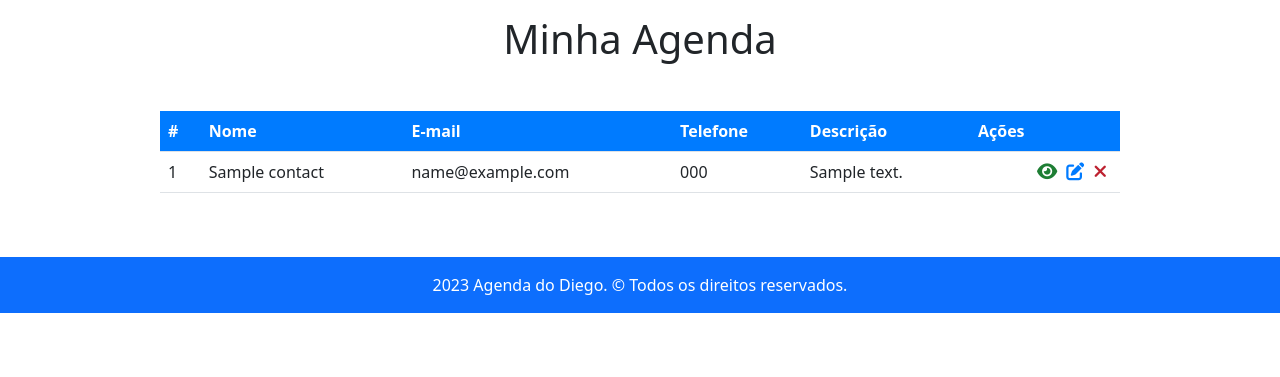
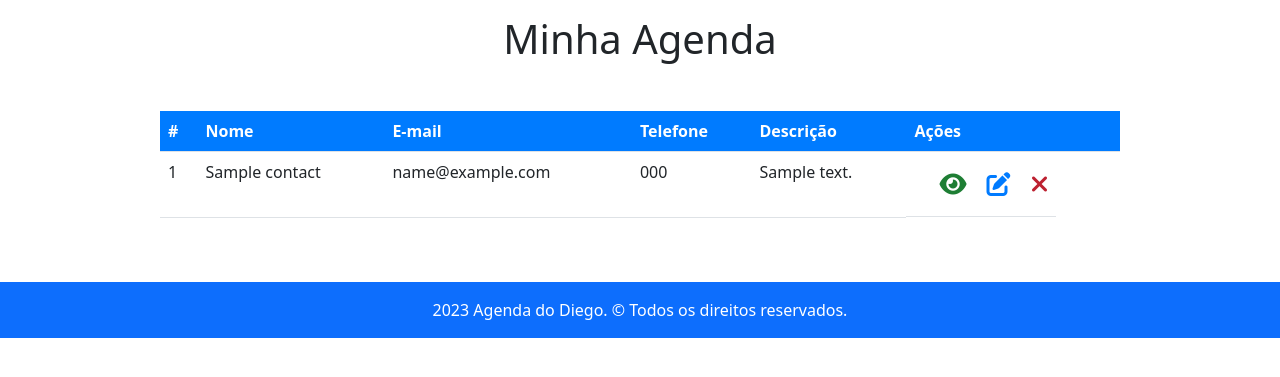
Before and after one commit to costaadiego1989/agenda_php, a PHP site: page / in a window 1280 px wide. Shown: the part 76-453 px from the top of the page. Run offline with PHP 8.4, Linux system fonts and the light colour scheme; tables that the repository leaves empty or names only in its code hold one stand-in row (values such as "Sample post"); some libraries are stand-ins or nearby versions.

Commit message:
feat: adicionado parte de delecao do user e projeto finalizado.

```diff
--- a/agenda/config/process.php
+++ b/agenda/config/process.php
@@ -48,6 +48,20 @@ if (!empty($data)) {
         } catch (PDOException $e) {
             echo "Error: " . $e->getMessage();
         }
+    } else if ($data["type"] == "delete") {
+        $id = $data["id"];
+
+        $query = "DELETE FROM contacts WHERE id = :id";
+        $smtm = $conn->prepare($query);
+        $smtm->bindParam(":id", $id);
+
+        try {
+            $smtm->execute();
+            $_SESSION["msg"] = "Contato deletado com sucesso!";
+        } catch (PDOException $e) {
+            echo "Error: " . $e->getMessage();
+        }
+
     }
     // Redirecionando
     header("Location:" . $BASE_URL . "../index.php");
--- a/agenda/css/styles.css
+++ b/agenda/css/styles.css
@@ -30,13 +30,15 @@
   }
 
   .actions {
-    text-align: right;
+    display: flex;
+    gap: 20px;
+    justify-content: flex-end;
     width: 150px;
   }
 
   .actions i {
-    font-size: 18px;
-    margin-right: 5px;
+    font-size: 24px;
+    padding: 12px 0;
   }
 
   .check-icon {
--- a/agenda/index.php
+++ b/agenda/index.php
@@ -1,14 +1,14 @@
 <?php
-    include_once("templates/header.php");
+include_once("templates/header.php");
 ?>
 
 <div class="container">
-    <?php if(isset($print_msg) && $print_msg != ""): ?>
+    <?php if (isset($print_msg) && $print_msg != "") : ?>
         <p id="msg"><?= $print_msg ?></p>
     <?php endif; ?>
 
     <h1 id="main-title">Minha Agenda</h1>
-    <?php if(count($contacts) > 0): ?>
+    <?php if (count($contacts) > 0) : ?>
         <table class="table" id="contacts-table">
             <thead>
                 <tr>
@@ -21,7 +21,7 @@
                 </tr>
             </thead>
             <tbody>
-                <?php foreach ($contacts as $contact): ?>
+                <?php foreach ($contacts as $contact) : ?>
                     <tr>
                         <td scope="row"><?= $contact["id"] ?></td>
                         <td scope="row"><?= $contact["name"] ?></td>
@@ -31,17 +31,23 @@
                         <td class="actions">
                             <a href="<?= $BASE_URL ?>user.php?id=<?= $contact["id"] ?>"><i class="fas fa-eye check-icon"></i></a>
                             <a href="<?= $BASE_URL ?>edit.php?id=<?= $contact["id"] ?>"><i class="fas fa-edit edit-icon"></i></a>
-                            <button type="submit" class="delete-btn"><i class="fas fa-times delete-icon"></i></button>
+                            <div>
+                                <form action="<?= $BASE_URL ?>config/process.php" method="POST">
+                                    <input type="hidden" name="type" value="delete" />
+                                    <input type="hidden" name="id" value="<?= $contact["id"] ?>" />
+                                    <button type="submit" class="delete-btn"><i class="fas fa-times delete-icon"></i></button>
+                                </form>
+                            </div>
                         </td>
                     </tr>
                 <?php endforeach; ?>
             </tbody>
         </table>
-    <?php else: ?>
+    <?php else : ?>
         <p>Não há contatos cadastrados em sua agenda. <a href="<?= $BASE_URL ?>create.php">Clique aqui para adicionar seu primeiro contato.</a></p>
     <?php endif; ?>
 </div>
 
 <?php
-    include_once("templates/footer.php");
+include_once("templates/footer.php");
 ?>
```
